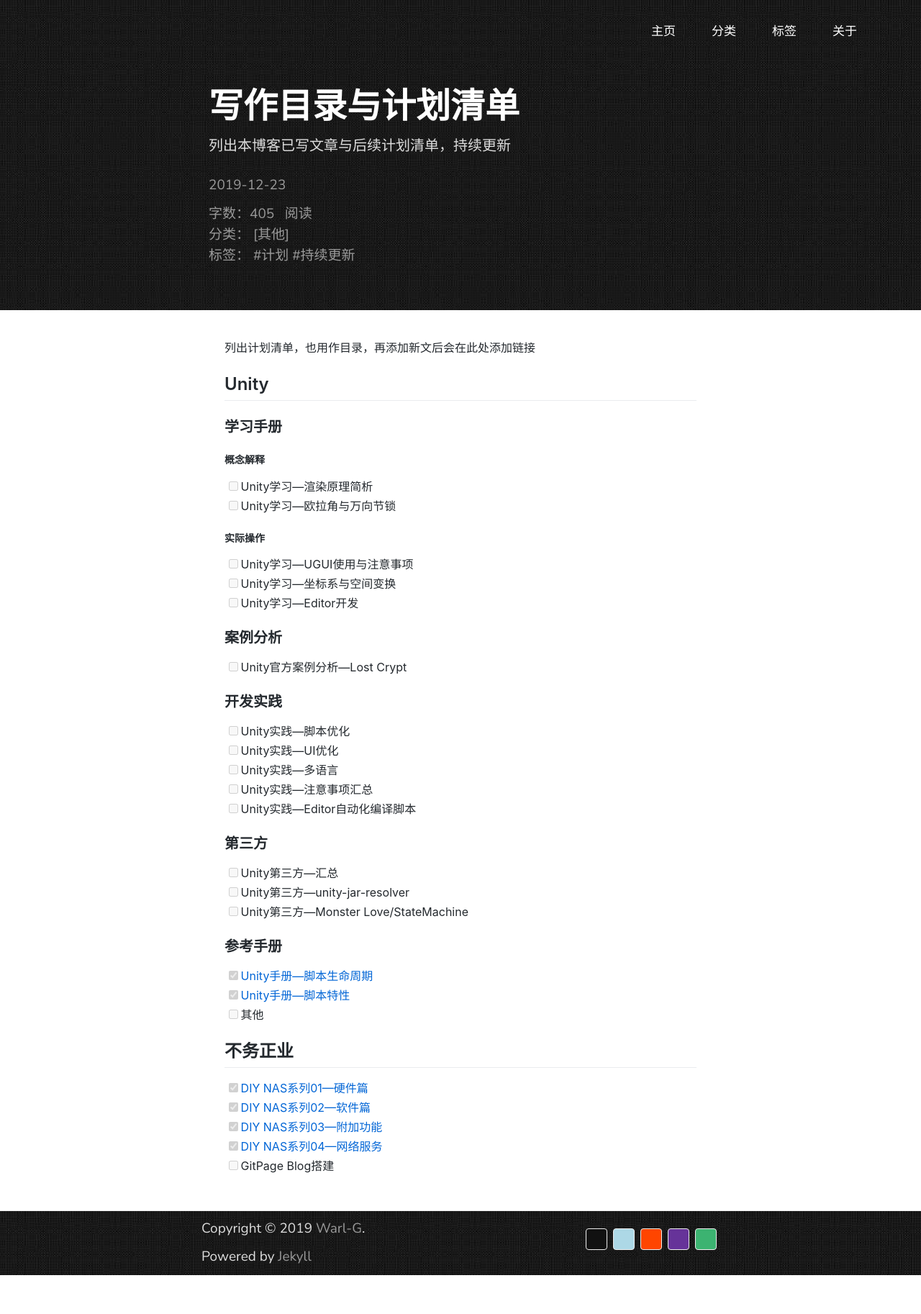
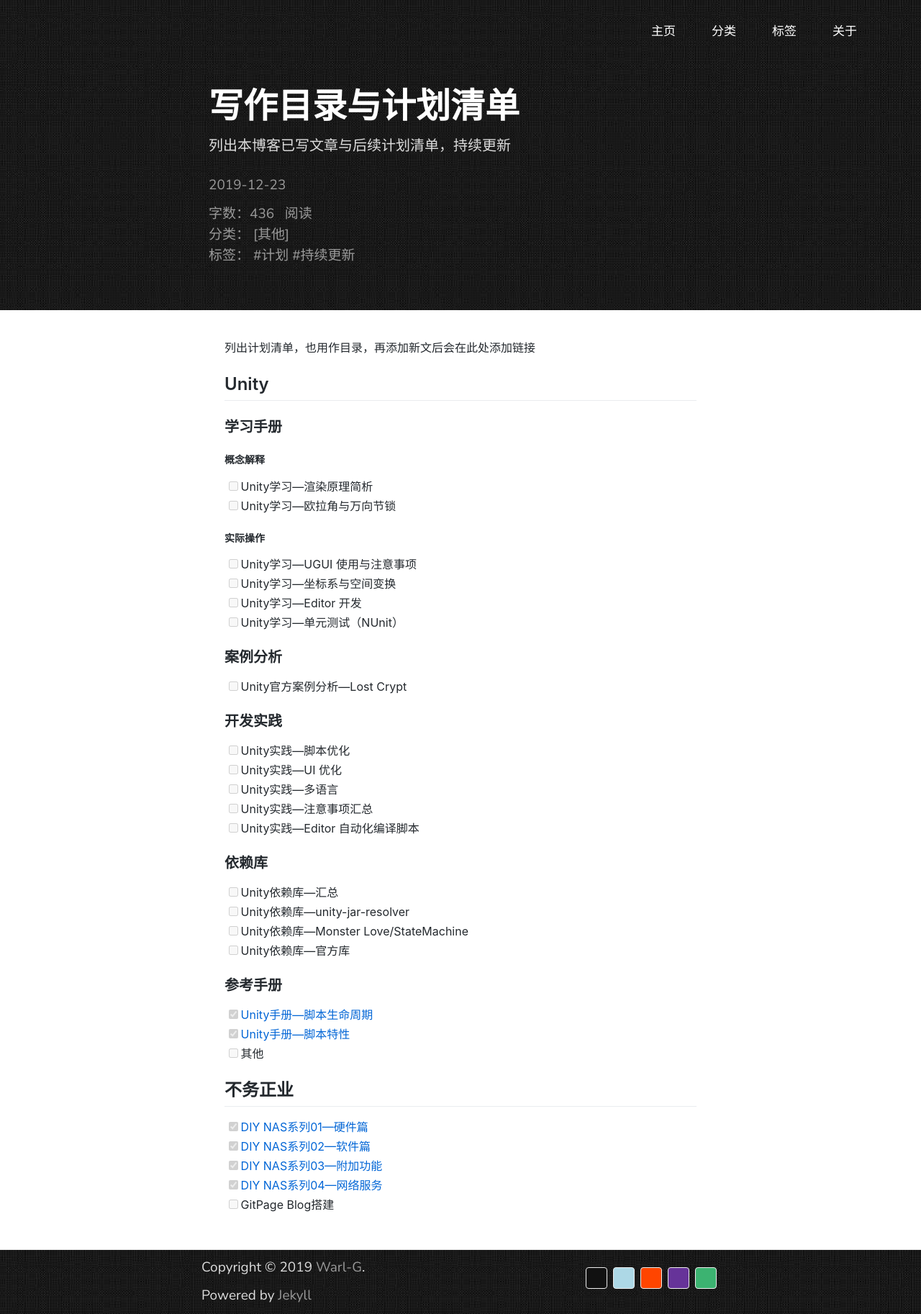
Before and after one commit to Warl-G/Warl-G.github.io, a Jekyll site: the page built from _posts/2019-12-23-Writing-Plan.md, in a window 1280 px wide. Shown: the whole page at 72% size. Built offline with Jekyll 4.4.1, drawn with Linux system fonts in a browser that asks for light colours; comment, search, counter and statistics services are not loaded; before the commit the page ends 1772 px from its top, so only the background shows below that.

Commit message:
add update post

```diff
--- a/_posts/2019-12-23-Writing-Plan.md
+++ b/_posts/2019-12-23-Writing-Plan.md
@@ -21,9 +21,10 @@ tag: [计划, 持续更新]
 
 ##### 实际操作
 
-- [ ] Unity学习—UGUI使用与注意事项
+- [ ] Unity学习—UGUI 使用与注意事项
 - [ ] Unity学习—坐标系与空间变换
-- [ ] Unity学习—Editor开发
+- [ ] Unity学习—Editor 开发
+- [ ] Unity学习—单元测试（NUnit）
 
 ### 案例分析
 
@@ -32,16 +33,17 @@ tag: [计划, 持续更新]
 ### 开发实践
 
 - [ ] Unity实践—脚本优化
-- [ ] Unity实践—UI优化
+- [ ] Unity实践—UI 优化
 - [ ] Unity实践—多语言
 - [ ] Unity实践—注意事项汇总
-- [ ] Unity实践—Editor自动化编译脚本
+- [ ] Unity实践—Editor 自动化编译脚本
 
-### 第三方
+### 依赖库
 
-- [ ] Unity第三方—汇总
-- [ ] Unity第三方—unity-jar-resolver
-- [ ] Unity第三方—Monster Love/StateMachine
+- [ ] Unity依赖库—汇总
+- [ ] Unity依赖库—unity-jar-resolver
+- [ ] Unity依赖库—Monster Love/StateMachine
+- [ ] Unity依赖库—官方库
 
 ### 参考手册
 
--- a/_sass/theme.scss
+++ b/_sass/theme.scss
@@ -168,9 +168,9 @@ footer {
 		div.highlighter-rouge {
 			right: 15px;
 		}
-		div.highlight {
-			padding: 5px 15px;
-		}
+		//div.highlight {
+		//	padding: 5px 15px;
+		//}
 	}
 
 	@media screen and (max-width: $tabWidth) and (min-width: $mobileWidth){
@@ -178,9 +178,9 @@ footer {
 		div.highlighter-rouge {
 			right: 40px;
 		}
-		div.highlight {
-			padding: 5px 20px;
-		}
+		//div.highlight {
+		//	padding: 5px 20px;
+		//}
 	}
 
 	@media screen and (max-width: $desktopWidth) and (min-width: $tabWidth){
@@ -188,9 +188,9 @@ footer {
 		div.highlighter-rouge {
 			right: 80px;
 		}
-		div.highlight {
-			padding: 5px 20px;
-		}
+		//div.highlight {
+		//	padding: 5px 20px;
+		//}
 	}
 
 	@media screen and (min-width: $desktopWidth) and (max-width: 1280px) {
@@ -198,9 +198,9 @@ footer {
 		div.highlighter-rouge {
 			right: 100px;
 		}
-		div.highlight {
-			padding: 5px 20px;
-		}
+		//div.highlight {
+		//	padding: 5px 20px;
+		//}
 	}
 }
 
```
